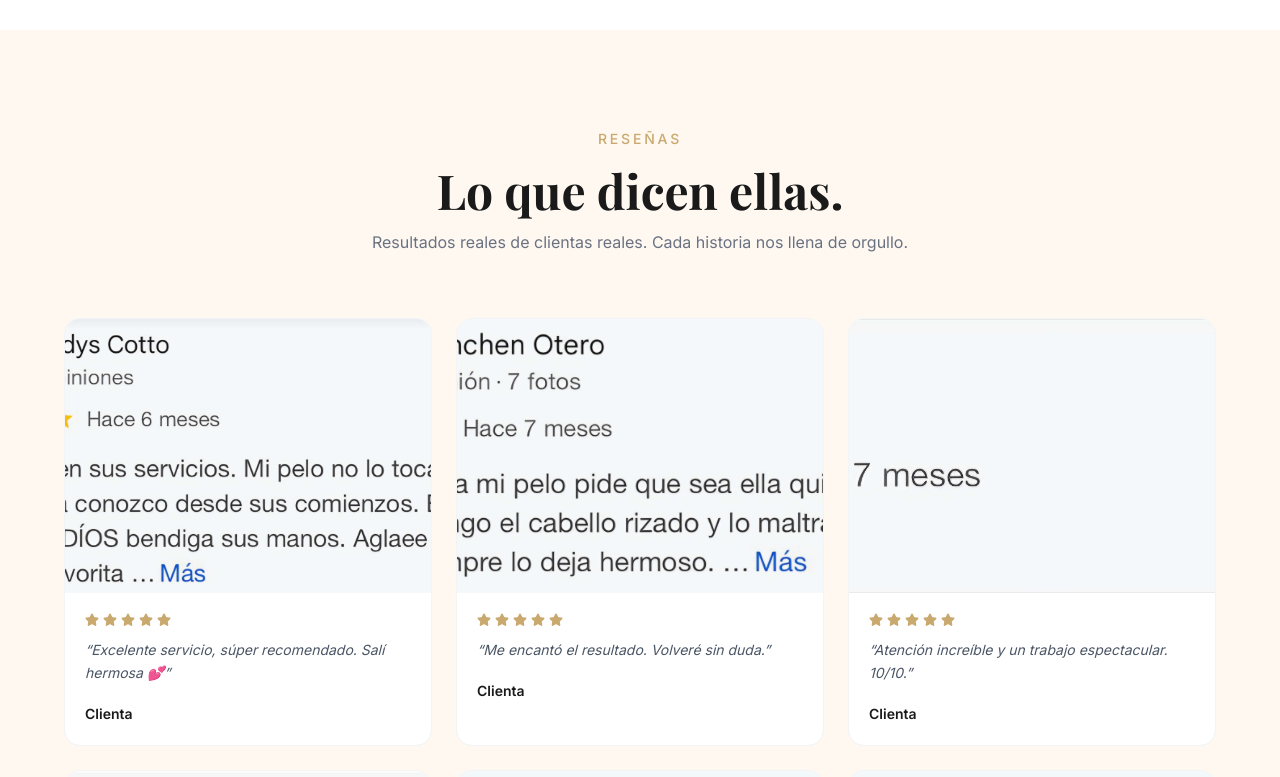
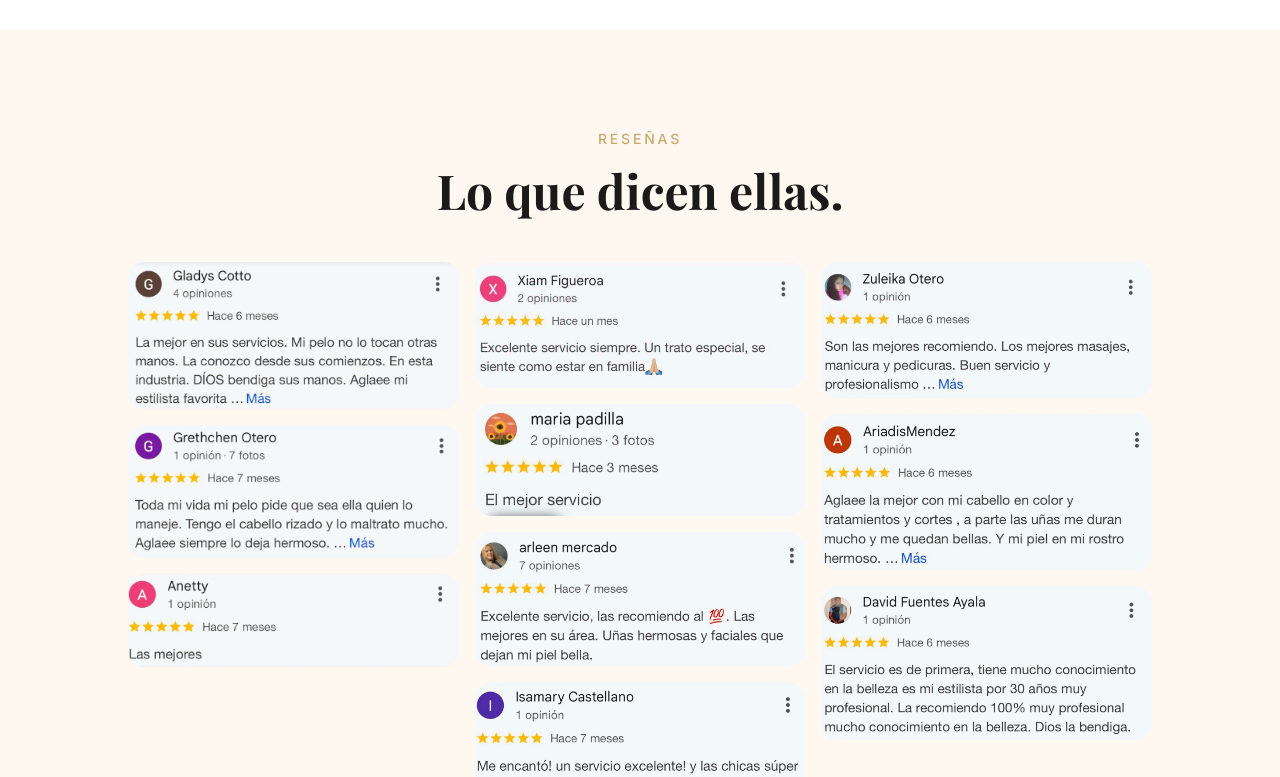
Before and after one commit to ipollc2024-hub/aglas-salon-web, a Next.js app: page / in a window 1280 px wide. Shown: the part 5780-6557 px from the top of the page. Built offline with nearby package versions, Linux system fonts and the light colour scheme; a web font is replaced by a local one.

Commit message:
reseñas: solo fotos sin texto ni estrellas

```diff
--- a/src/components/Testimonios.tsx
+++ b/src/components/Testimonios.tsx
@@ -1,116 +1,44 @@
 "use client";
 
-import { Star } from "lucide-react";
-import { useState } from "react";
-
-interface Review {
-  nombre: string;
-  texto: string;
-  rating: number;
-  foto: string;
-}
-
-const reviews: Review[] = [
-  { nombre: "Clienta", texto: "Excelente servicio, súper recomendado. Salí hermosa 💕", rating: 5, foto: "/resenas/review-09.jpg" },
-  { nombre: "Clienta", texto: "Me encantó el resultado. Volveré sin duda.", rating: 5, foto: "/resenas/review-10.jpg" },
-  { nombre: "Clienta", texto: "Atención increíble y un trabajo espectacular. 10/10.", rating: 5, foto: "/resenas/review-11.jpg" },
-  { nombre: "Clienta", texto: "Salió mejor de lo que esperaba. Muy feliz con el servicio.", rating: 5, foto: "/resenas/review-12.jpg" },
-  { nombre: "Clienta", texto: "Mano firme y detalles hermosos. Quedé enamorada.", rating: 5, foto: "/resenas/review-13.jpg" },
-  { nombre: "Clienta", texto: "Súper profesional y el ambiente bien relajante. Me encantó.", rating: 5, foto: "/resenas/review-14.jpg" },
-  { nombre: "Clienta", texto: "Resultado hermoso y atención de primera. Recomendado 100%.", rating: 5, foto: "/resenas/review-15.jpg" },
-  { nombre: "Clienta", texto: "Quedé fascinada con el trabajo. Gracias por tanto talento.", rating: 5, foto: "/resenas/review-16.jpg" },
-  { nombre: "Clienta", texto: "Me sentí como en casa. Servicio de calidad y detalle único.", rating: 5, foto: "/resenas/review-17.jpg" },
-  { nombre: "Clienta", texto: "Hermoso trabajo, superó mis expectativas. Repetiré pronto.", rating: 5, foto: "/resenas/review-18.jpg" },
+export default function Testimonios() {
+  const fotos = [
+    "/resenas/review-09.jpg",
+    "/resenas/review-10.jpg",
+    "/resenas/review-11.jpg",
+    "/resenas/review-12.jpg",
+    "/resenas/review-13.jpg",
+    "/resenas/review-14.jpg",
+    "/resenas/review-15.jpg",
+    "/resenas/review-16.jpg",
+    "/resenas/review-17.jpg",
+    "/resenas/review-18.jpg",
   ];
 
-export default function Testimonios() {
-  const [selectedReview, setSelectedReview] = useState<Review | null>(null);
-
   return (
-    <>
     <section id="resenas" className="py-24 bg-[#FFF8F0]">
       <div className="max-w-7xl mx-auto px-4 sm:px-6 lg:px-8">
-          <div className="text-center mb-16">
+        <div className="text-center mb-12">
           <span className="text-[#C9A96E] text-sm tracking-[0.2em] font-medium uppercase">
             Reseñas
           </span>
           <h2 className="font-playfair text-4xl lg:text-5xl text-[#1A1A1A] font-bold mt-4 mb-4">
             Lo que dicen ellas.
           </h2>
-            <p className="text-gray-500 max-w-xl mx-auto">
-              Resultados reales de clientas reales. Cada historia nos llena de orgullo.
-            </p>
         </div>
 
-          <div className="grid md:grid-cols-2 lg:grid-cols-3 gap-6 max-w-6xl mx-auto">
-            {reviews.map((r, idx) => (
-              <div
-                key={idx}
-                className="bg-white rounded-2xl border border-gray-100 overflow-hidden group cursor-pointer hover:shadow-lg transition-all"
-                onClick={() => setSelectedReview(r)}
-              >
-                <div className="aspect-[4/3] bg-gray-100 overflow-hidden">
+        <div className="columns-2 md:columns-3 gap-4 space-y-4 max-w-5xl mx-auto">
+          {fotos.map((foto, idx) => (
+            <div key={idx} className="break-inside-avoid rounded-2xl overflow-hidden">
               <img
-                    src={r.foto}
-                    alt={`Reseña de ${r.nombre}`}
-                    className="w-full h-full object-cover group-hover:scale-105 transition-transform duration-500"
+                src={foto}
+                alt={`Reseña de clienta`}
+                className="w-full h-auto"
                 loading="lazy"
               />
-                </div>
-                <div className="p-5">
-                  <div className="flex gap-1 mb-3">
-                    {Array.from({ length: r.rating }).map((_, i) => (
-                      <Star key={i} size={14} className="text-[#C9A96E] fill-[#C9A96E]" />
-                    ))}
-                  </div>
-                  <p className="text-gray-600 text-sm leading-relaxed mb-4 italic line-clamp-3">
-                    &ldquo;{r.texto}&rdquo;
-                  </p>
-                  <span className="font-semibold text-sm text-[#1A1A1A]">{r.nombre}</span>
-                </div>
             </div>
           ))}
         </div>
       </div>
     </section>
-
-      {/* Modal */}
-      {selectedReview && (
-        <div
-          className="fixed inset-0 z-50 bg-black/60 flex items-center justify-center p-4"
-          onClick={() => setSelectedReview(null)}
-        >
-          <div
-            className="bg-white rounded-2xl max-w-lg w-full overflow-hidden"
-            onClick={(e) => e.stopPropagation()}
-          >
-            <div className="aspect-[4/3] bg-gray-100">
-              <img
-                src={selectedReview.foto}
-                alt={`Reseña de ${selectedReview.nombre}`}
-                className="w-full h-full object-cover"
-              />
-            </div>
-            <div className="p-6">
-              <div className="flex gap-1 mb-3">
-                {Array.from({ length: selectedReview.rating }).map((_, i) => (
-                  <Star key={i} size={16} className="text-[#C9A96E] fill-[#C9A96E]" />
-                ))}
-              </div>
-              <p className="text-gray-700 leading-relaxed mb-4">
-                &ldquo;{selectedReview.texto}&rdquo;
-              </p>
-              <span className="font-semibold text-[#1A1A1A]">{selectedReview.nombre}</span>
-              <button
-                onClick={() => setSelectedReview(null)}
-                className="mt-6 w-full py-2 bg-[#1A1A1A] text-white rounded-xl text-sm hover:bg-[#2A2A2A] transition-colors"
-              >
-                Cerrar
-              </button>
-            </div>
-          </div>
-        </div>
-      )}
-    </>
   );
 }
```
Lines whose indentation alone changed are shown as unchanged.
